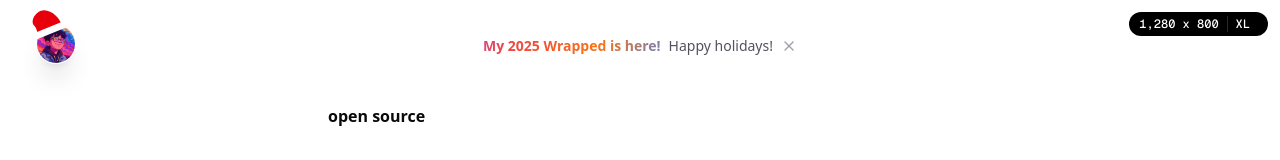
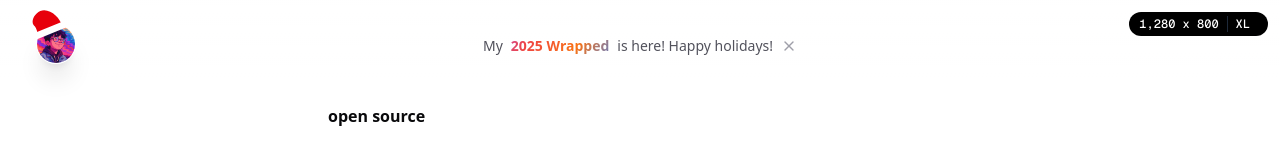
Before and after one commit to jiaweing/portfolio-dex, a Next.js app: page /oss in a window 1280 px wide. Shown: the top 160 px of the page. Built offline with nearby package versions, Linux system fonts and the light colour scheme; some icons are missing; what @toolwind/corner-shape would draw is missing.

Commit message:
feat: update wrapped banner

```diff
--- a/components/wrapped/wrapped-banner.tsx
+++ b/components/wrapped/wrapped-banner.tsx
@@ -75,6 +75,9 @@ export function WrappedBanner({
                                 </defs>
                             </svg>
 
+							<span className="text-zinc-600 dark:text-zinc-400">
+								My
+							</span>
 							<motion.div
 								className="font-semibold"
 								style={{
@@ -94,10 +97,10 @@ export function WrappedBanner({
 									repeat: Infinity,
 								}}
 							>
-								<span>My 2025 Wrapped is here!</span>
+								<span>2025 Wrapped</span>
 							</motion.div>
 							<span className="text-zinc-600 dark:text-zinc-400">
-								Happy holidays!
+								 is here! Happy holidays!
 							</span>
 						</div>
 
```
